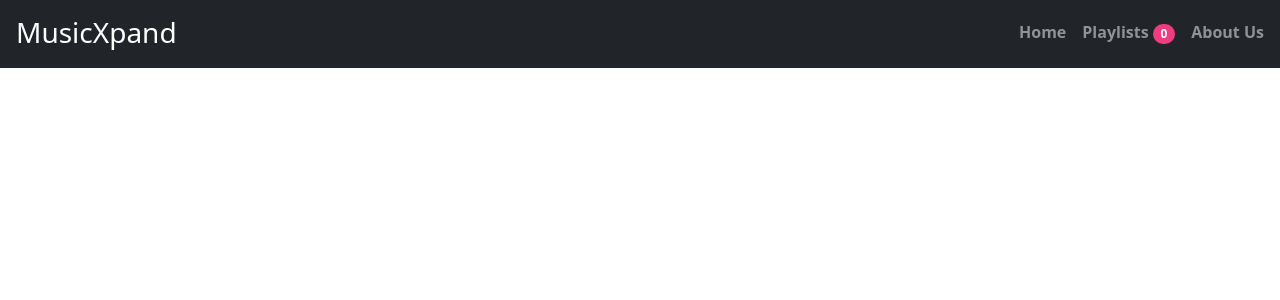
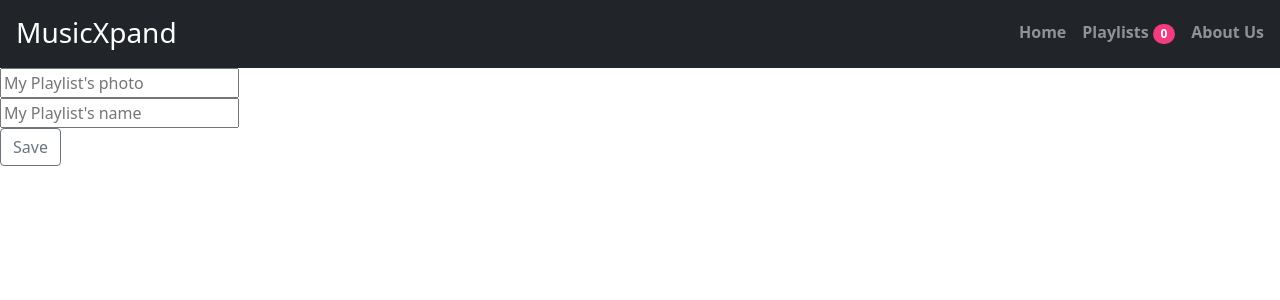
Before and after one commit to camimarconi/MusicXpand, a React (Create React App) app: page /userUpdate/1 in a window 1280 px wide. Shown: the top 300 px of the page. Built offline with nearby package versions, Linux system fonts and the light colour scheme; no server answers; what spotify-web-api-js would draw is missing.

Commit message:
css da cover, estrutura do componente put

```diff
--- a/src/components/App.js
+++ b/src/components/App.js
@@ -10,6 +10,7 @@ import Search from "../pages/Search";
 import Playlist from "../pages/Playlist";
 import Details from "../pages/Details";
 import "bootstrap-icons/font/bootstrap-icons.css";
+import UserUpdate from "../pages/UserUpdate";
 
 const spotifyApi = new SpotifyWebApi();
 
@@ -84,6 +85,8 @@ function App() {
               />
             }
           />
+          <Route path="/userUpdate/:id" element={<UserUpdate />} />
+
           <Route path="/details/:id" element={<Details token={state} />} />
         </Routes>
       </div>
--- a/src/pages/Playlist.js
+++ b/src/pages/Playlist.js
@@ -1,9 +1,10 @@
 import { useState, useEffect } from "react";
-import { useNavigate } from "react-router-dom";
+import { useNavigate, Link } from "react-router-dom";
 import "bootstrap/dist/css/bootstrap.min.css";
 import "../styles/playlistStyle.css";
 import axios from "axios";
 import Navbar from "../components/Navbar";
+import UserUpdate from "./UserUpdate";
 
 // import SpotifyWebApi from "spotify-web-api-js";
 // import CreatePlaylistCoverName
@@ -19,7 +20,6 @@ function Playlist(props) {
       albumName: "",
       musicPreview: "",
       musicId: "",
-      _id: "",
       coverUser: "",
       namePlaylistUser: "",
     },
@@ -32,7 +32,6 @@ function Playlist(props) {
     albumName: "",
     musicPreview: "",
     musicId: "",
-    _id: "",
     coverUser: "",
     namePlaylistUser: "",
   });
@@ -136,6 +135,8 @@ function Playlist(props) {
     PostInApi();
   }
 
+  console.log("AQUIIIIIIII", playlistCoverInfo);
+
   // const isMusic = [];
   // const isPlaylist = [];
 
@@ -203,13 +204,14 @@ function Playlist(props) {
           <div className="container m-5">
             {hasPlaylist ? (
               <div>
-                <div className="d-flex flex-row playlist-layout container main-container">
+                <div className="d-flex flex-row playlist-layout container main-container m-4 mb-5">
                   <img
                     src={playlistCoverInfo.coverUser}
                     alt="twbs"
-                    width="100"
-                    height="100"
-                    className="rounded-circle flex-shrink-0"
+                    width="250"
+                    height="250"
+                    className="img-fluid img-thumbnail rounded"
+                    // className="rounded-circle flex-shrink-0"
                   />
                   <div className="col-md-2 col-sm-12 align-self-center text-sm-center m-2 details-xs">
                     <h2 className="playlist-name m-3 text-sm-center">
@@ -217,14 +219,12 @@ function Playlist(props) {
                     </h2>
                   </div>
                   <div className="col-md-2 col-sm-12 align-self-center text-sm-center details-xs">
-                    <button
-                      type="button"
+                    <Link
                       className="btn btn-block btn-delete justify-content-start"
-                      value=""
-                      onClick=""
+                      to={`/userUpdate/${playlistCoverInfo._id}`}
                     >
                       <i className="bi bi-pen-fill"></i>
-                    </button>
+                    </Link>
                   </div>
                 </div>
               </div>
--- a/src/pages/Search.js
+++ b/src/pages/Search.js
@@ -76,7 +76,7 @@ function Search(props) {
   return (
     <div className="bg-dark">
       {!loading && <LoadingSpinner />}
-      <h2 className="result d-flex flex-row">Results containing {keyword}</h2>
+      <h2 className="result d-flex flex-row">Results containing "{keyword}"</h2>
       <div className="d-flex flex-wrap justify-content-around align-items-end">
         {search.map((current, index) => {
           return (
--- /dev/null
+++ b/src/pages/UserUpdate.js
@@ -0,0 +1,104 @@
+import { useState, useEffect } from "react";
+import { useParams, useNavigate } from "react-router-dom";
+import "bootstrap/dist/css/bootstrap.min.css";
+import "../styles/playlistStyle.css";
+import axios from "axios";
+
+function UserUpdate() {
+  const [userUpdateInfo, setUserUpdateInfo] = useState({
+    albumCover: "",
+    songName: "",
+    artistName: [],
+    albumName: "",
+    musicPreview: "",
+    musicId: "",
+    coverUser: "",
+    namePlaylistUser: "",
+  });
+
+  const navigate = useNavigate();
+
+  const { _id } = useParams();
+
+  useEffect(() => {
+    axios
+      .get(`https://ironrest.herokuapp.com/musicxpand/${_id}`)
+      .then((response) => {
+        setUserUpdateInfo(response.data);
+      })
+      .catch((err) => console.error(err));
+  }, [_id]);
+
+  const handleChange = (event) => {
+    setUserUpdateInfo({
+      ...userUpdateInfo,
+      [event.target.name]: event.target.value,
+    });
+  };
+
+  console.log("APÓS APERTAR BTN", userUpdateInfo);
+
+  async function handleSubmit(event) {
+    event.preventDefault();
+
+    try {
+      // PUT vs. PATCH: o PUT é a ação de substituição, enquanto o PATCH é a de atualização. O PUT tem potencial de destruir informação caso o objeto enviado na requisição PUT não contenha todos os campos que o objeto original contém
+      const response = await axios.put(
+        `https://ironrest.herokuapp.com/musicxpand/${_id}`,
+        userUpdateInfo
+      );
+      navigate("/playlist/");
+      return response.data;
+    } catch (err) {
+      console.error("BANANAAAAAAAAAA", err);
+    }
+  }
+
+  // function handleSubmit(event) {
+  //   event.preventDefault();
+
+  //   axios
+  //     .patch(`https://ironrest.herokuapp.com/musicxpand/${_id}`, userUpdateInfo)
+  //     .then(() => {
+  //       navigate(`/playlist/`);
+  //     })
+  //     .catch((err) => console.error(err));
+  // }
+
+  return (
+    <form onSubmit={handleSubmit}>
+      <div className="custom-file">
+        <input
+          placeholder="My Playlist's photo"
+          id="userCreateCover"
+          name="coverUser"
+          value={userUpdateInfo.coverUser}
+          onChange={handleChange}
+          type="text"
+        />
+      </div>
+
+      <div className="mb-3">
+        <input
+          placeholder="My Playlist's name"
+          id="userCreateName"
+          name="namePlaylistUser"
+          value={userUpdateInfo.namePlaylistUser}
+          onChange={handleChange}
+          type="text"
+        />
+        <div>
+          <button
+            className="btn btn-outline-secondary mb-3"
+            type="submit"
+            id="button"
+          >
+            Save
+          </button>
+        </div>
+      </div>
+    </form>
+  );
+}
+
+export default UserUpdate;
```
